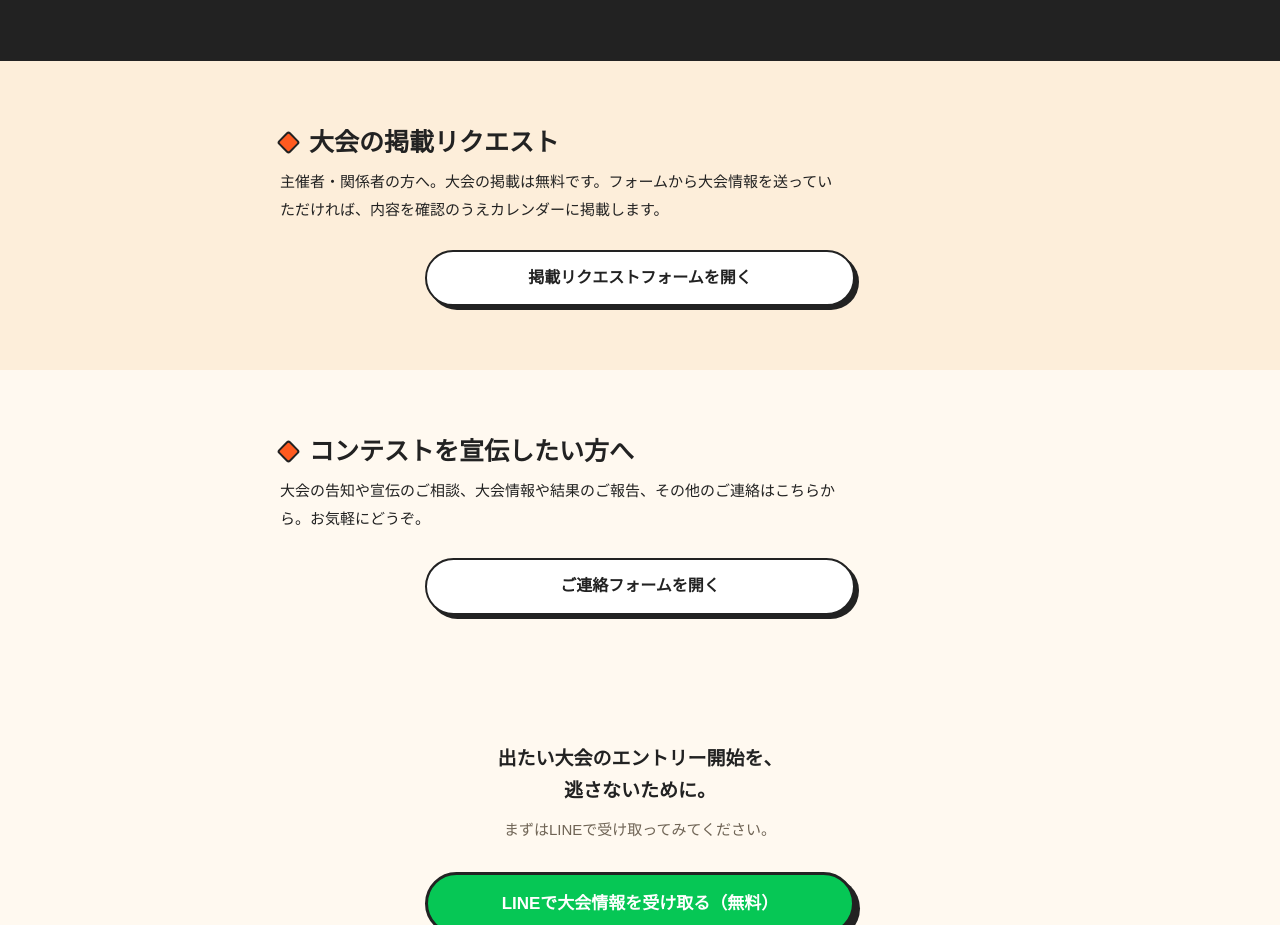
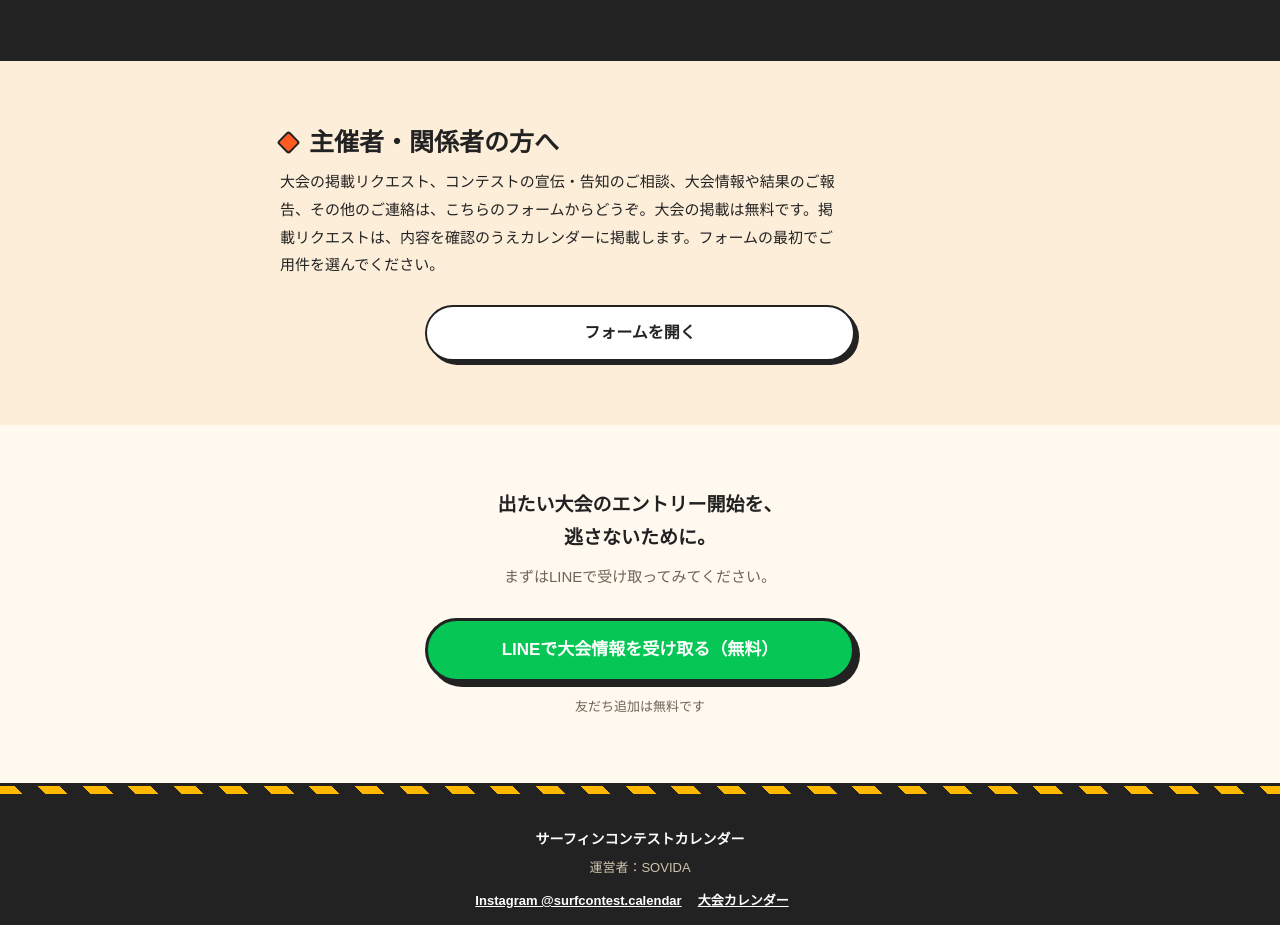
Before and after one commit to sastoshi/sastoshi.github.io, a plain HTML site: page lp/index.html in a window 1280 px wide. Shown: the part 4729-5654 px from the top of the page. Drawn offline with Linux system fonts and the light colour scheme.

Commit message:
LP: 掲載リクエストと宣伝・連絡の窓口を統合フォーム1つに統合

```diff
--- a/lp/index.html
+++ b/lp/index.html
@@ -485,17 +485,9 @@ gtag('config', 'G-CM1FPLWFBD');
 
 <section class="soft request">
   <div class="wrap">
-    <h2>大会の掲載リクエスト</h2>
-    <p>主催者・関係者の方へ。大会の掲載は無料です。フォームから大会情報を送っていただければ、内容を確認のうえカレンダーに掲載します。</p>
-    <a class="cta-outline" href="https://docs.google.com/forms/d/e/1FAIpQLSds7t0AM0HiIB3GWu5OW4rfMKGHfyJUXQ7z35cuik7XWsHOmQ/viewform" target="_blank" rel="noopener">掲載リクエストフォームを開く</a>
-  </div>
-</section>
-
-<section class="promote">
-  <div class="wrap">
-    <h2>コンテストを宣伝したい方へ</h2>
-    <p>大会の告知や宣伝のご相談、大会情報や結果のご報告、その他のご連絡はこちらから。お気軽にどうぞ。</p>
-    <a class="cta-outline" href="https://docs.google.com/forms/d/e/1FAIpQLSds7t0AM0HiIB3GWu5OW4rfMKGHfyJUXQ7z35cuik7XWsHOmQ/viewform" target="_blank" rel="noopener">ご連絡フォームを開く</a>
+    <h2>主催者・関係者の方へ</h2>
+    <p>大会の掲載リクエスト、コンテストの宣伝・告知のご相談、大会情報や結果のご報告、その他のご連絡は、こちらのフォームからどうぞ。大会の掲載は無料です。掲載リクエストは、内容を確認のうえカレンダーに掲載します。フォームの最初でご用件を選んでください。</p>
+    <a class="cta-outline" href="https://docs.google.com/forms/d/e/1FAIpQLSds7t0AM0HiIB3GWu5OW4rfMKGHfyJUXQ7z35cuik7XWsHOmQ/viewform" target="_blank" rel="noopener">フォームを開く</a>
   </div>
 </section>
 
```
